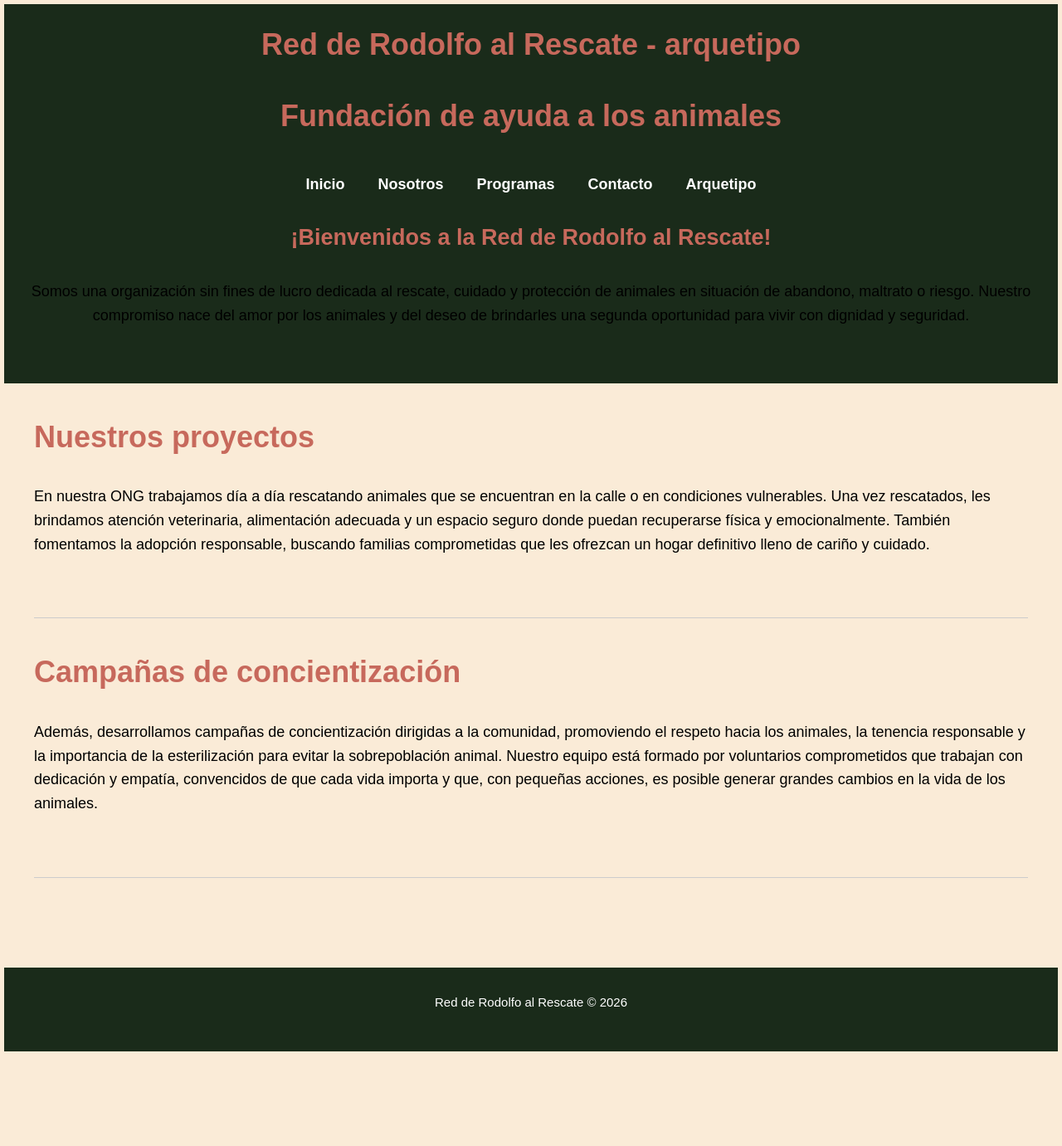
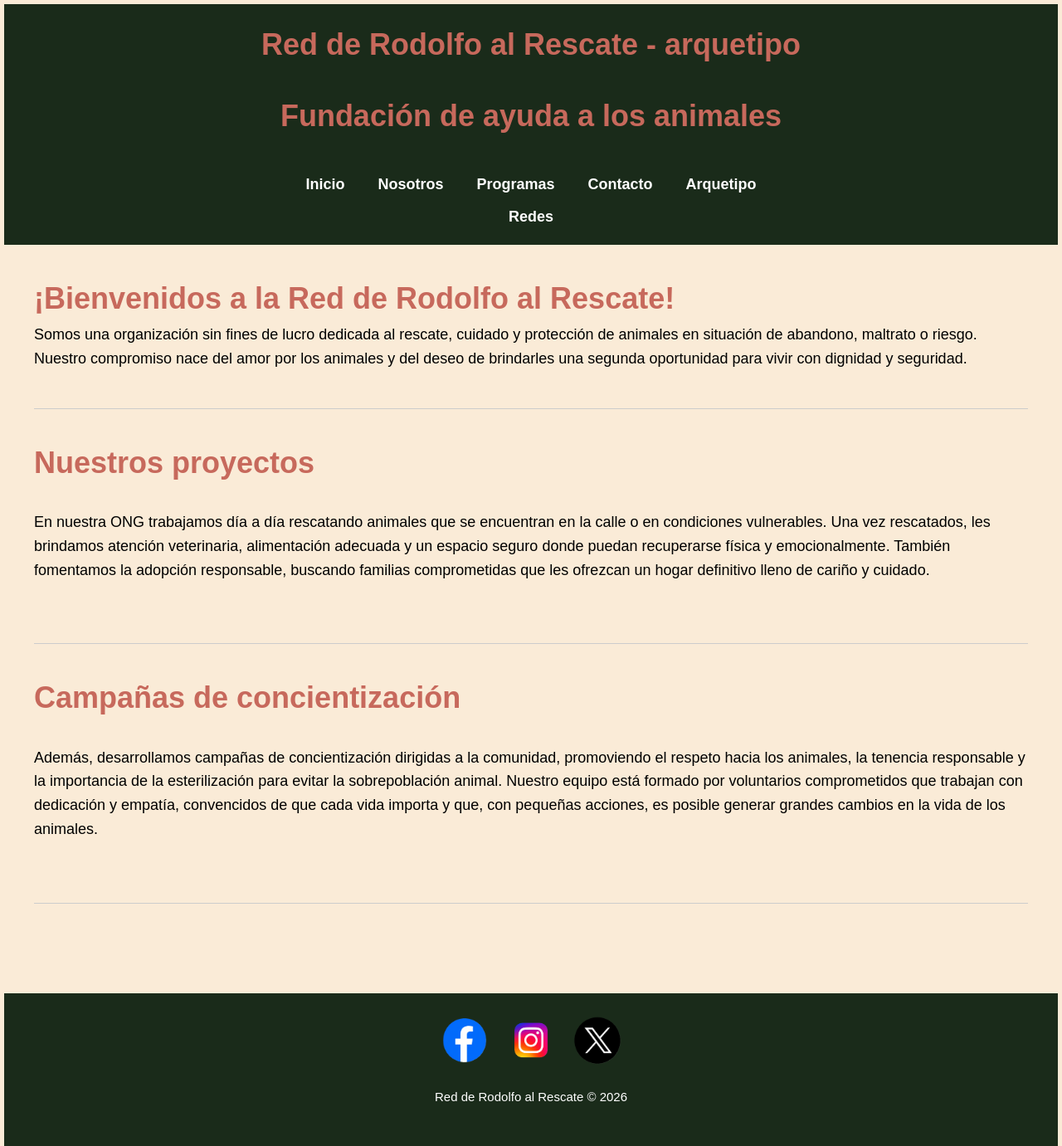
Before and after one commit to moyramagalivelazquez/tp-leng1-equipo-7, a plain HTML site: page tp-leng1-equipo-7/SuperBuild.html in a window 1280 px wide. Shown: the whole page at 83% size. Before the commit the page ends 1272 px from the top, so only its background shows below. Drawn offline with Linux system fonts and the light colour scheme.

Commit message:
feat: links a redes sociales en todas las paginas

```diff
--- a/tp-leng1-equipo-7/SuperBuild.html
+++ b/tp-leng1-equipo-7/SuperBuild.html
@@ -18,11 +18,17 @@
                 <li><a href="./contacto.html">Contacto</a></li>
                 <li><a href="./SuperBuild.html">Arquetipo</a></li>
             </ul>
-    </nav><br>
-        <h3> ¡Bienvenidos a la Red de Rodolfo al Rescate!</h3><br>
-    <p>Somos una organización sin fines de lucro dedicada al rescate, cuidado y protección de animales en situación de abandono, maltrato o riesgo. Nuestro compromiso nace del amor por los animales y del deseo de brindarles una segunda oportunidad para vivir con dignidad y seguridad.</p><br>
+        </nav>
+        <nav>
+            <a href="#redes">Redes</a>
+        </nav>
+
     </header>
     <main>
+        <section>
+            <h2> ¡Bienvenidos a la Red de Rodolfo al Rescate!</h2>
+            <p>Somos una organización sin fines de lucro dedicada al rescate, cuidado y protección de animales en situación de abandono, maltrato o riesgo. Nuestro compromiso nace del amor por los animales y del deseo de brindarles una segunda oportunidad para vivir con dignidad y seguridad.</p>
+        </section>
         <section>
             <h2>Nuestros proyectos</h2><br>
             <p>En nuestra ONG trabajamos día a día rescatando animales que se encuentran en la calle o en condiciones vulnerables. Una vez rescatados, les brindamos atención veterinaria, alimentación adecuada y un espacio seguro donde puedan recuperarse física y emocionalmente. También fomentamos la adopción responsable, buscando familias comprometidas que les ofrezcan un hogar definitivo lleno de cariño y cuidado.</p><br>
@@ -33,6 +39,19 @@
         </section>
     </main>
     <footer>
+        <div id="redes" class="redes-sociales">
+            <a href="https://www.facebook.com" target="_blank">
+                <img src="./IMG/facebook.png" alt="Facebook">
+            </a>
+
+            <a href="https://www.instagram.com" target="_blank">
+                <img src="./IMG/instagram.png" alt="Instagram">
+            </a>
+
+            <a href="https://www.x.com" target="_blank">
+                <img src="./IMG/x.png" alt="Twitter">
+            </a>
+        </div>
         <p><small>Red de Rodolfo al Rescate &copy; 2026</small></p>
     </footer>
 </body>
```
Also changed, not shown: tp-leng1-equipo-7/contacto.html (+17 -0 lines), tp-leng1-equipo-7/nosotros.html (+17 -5 lines), tp-leng1-equipo-7/programas.html (+17 -5 lines). Lines whose indentation alone changed are shown as unchanged.
